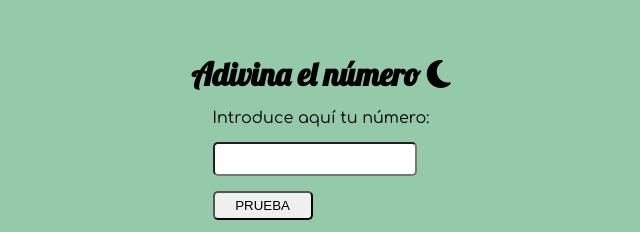
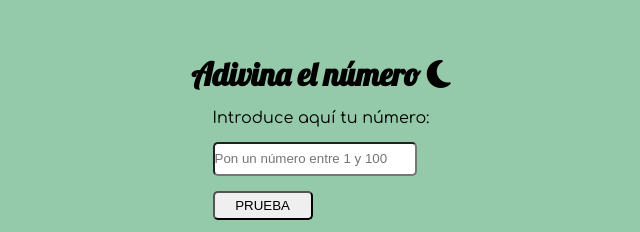
Before and after one commit to Adalab/modulo-2-evaluacion-intermedia-saramonzon22, a plain HTML site: page index.html in a window 1280 px wide. Shown: the part 207-439 px from the top of the page, without its empty margins (319-959 px from the left). Drawn offline with Linux system fonts and the light colour scheme.

Commit message:
added placeholder

```diff
--- a/index.html
+++ b/index.html
@@ -31,7 +31,7 @@
 
       <form action="" method="" class="form">
         <label class="label">introduce aquí tu número:</label>
-        <input type="number" name="number" id="number" class="input-number"/>
+        <input type="number" name="number" id="number" class="input-number" placeholder="Pon un número entre 1 y 100"/>
         <button class="try btn-click">prueba</button>
       </form>
       <div class="info">
```
